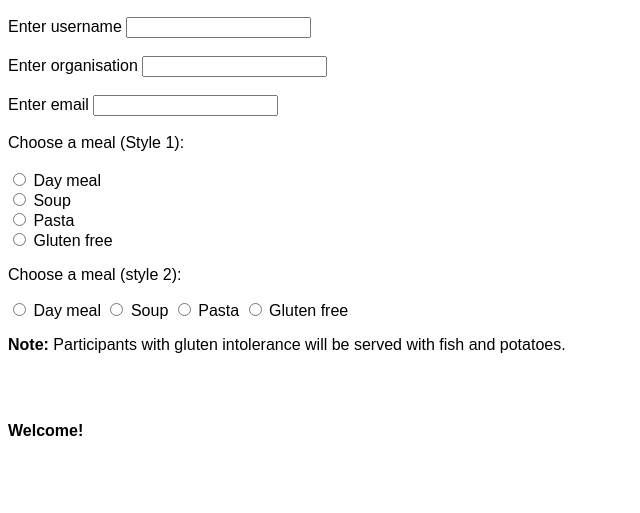
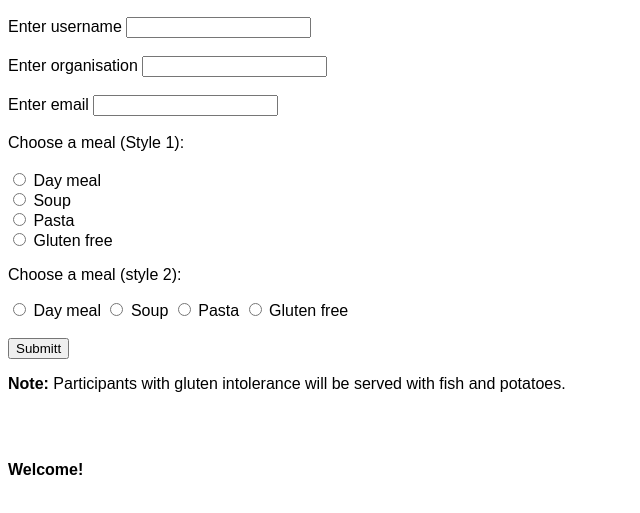
Before and after one commit to Oliver-Mouaici/HTML_CSS_assaignment, a plain HTML site: page form.html in a window 1280 px wide. Shown: the part 65-578 px from the top of the page, without its empty margins (0-640 px from the left). Drawn offline with Linux system fonts and the light colour scheme.

Commit message:
Update form.html- Add "Submit button"

```diff
--- a/form.html
+++ b/form.html
@@ -35,7 +35,10 @@
             <input type="radio" name="Meal" value="Pasta" id="option-3">
             <label for="option-3">Pasta</label>
             <input type="radio" name="Meal" value="Gluten free" id="option-4">
-            <label for="option-4">Gluten free</label><BR>
+            <label for="option-4">Gluten free</label><br>
+            <br>
+
+            <button type="submit">Submitt</button>
 
 
 
```
